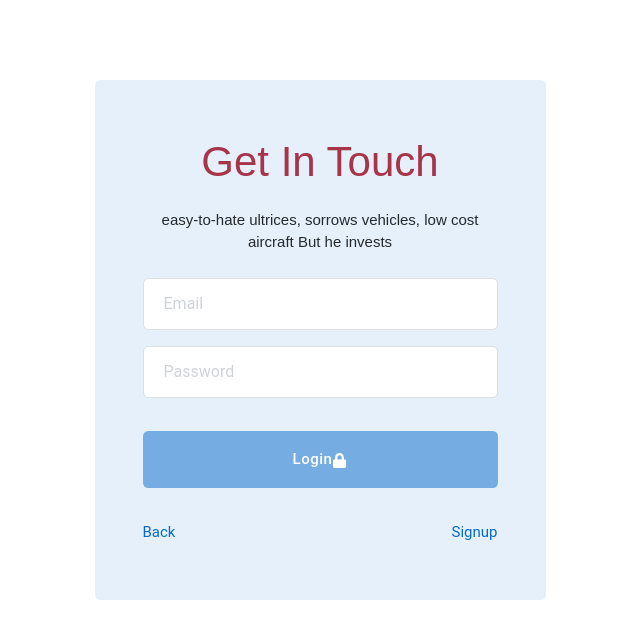
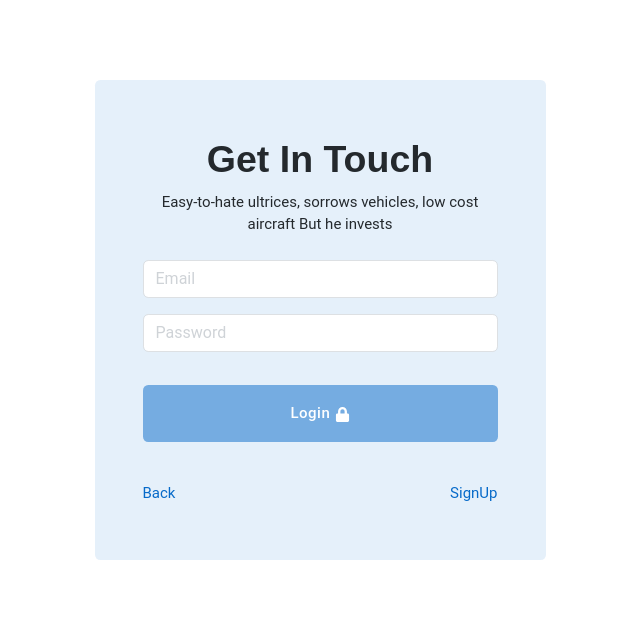
Before and after one commit to fardeen2636/reactjs-project, a Next.js app: page /login in a window 1280 px wide. Shown: the top 638 px of the page, without its empty margins (320-960 px from the left). Built offline with nearby package versions, Linux system fonts and the light colour scheme.

Commit message:
Login form + Validation

```diff
--- a/components/loginPage/index.js
+++ b/components/loginPage/index.js
@@ -1,80 +1,86 @@
-import React from "react";
-// import HeadPage from "../layout/headPage";
-// import HEAD_TITLES from "@/utils/constants/titleConstants";
-import styles from "./styles.module.css";
-import { Button, Form } from "react-bootstrap";
+import React, { useState } from "react";
+import { Button, Form, Alert } from "react-bootstrap";
 import { FaLock } from "react-icons/fa";
 
 
 function Login() {
+  const [email, setEmail] = useState("");
+  const [password, setPassword] = useState("");
+  const [validated, setValidated] = useState(false);
+  const [showError, setShowError] = useState(false);
+
+  const handleSubmit = (event) => {
+    const form = event.currentTarget;
+    event.preventDefault();
+    if (form.checkValidity() === false) {
+      event.stopPropagation();
+    } else {
+
+      console.log("Email:", email);
+      console.log("Password:", password);
+
+    }
+    setValidated(true);
+
+
+    if (email !== "example@example.com" || password !== "password") {
+      setShowError(true);
+    }
+  };
+
   return (
     <>
-      {/* <HeadPage title={HEAD_TITLES.login}> */}
       <section>
         <div className="container my-3 pt-5">
           <div className="row d-flex justify-content-center mt-3">
             <div className="col-lg-5 col-md-7 col-12">
-              <Form noValidate onSubmit={() => console.log("====submit==")}>
-                <div
-                  className={`${styles.contactFormWrapper} bg-primary bg-opacity-10 p-md-5 p-2 pt-4 rounded`}
-                >
-                  {/* <Image
-                      src="./circle-pattern.png"
-                      alt=""
-                      className="img-fluid contact-form-img d-none d-md-block"
-                    /> */}
+              <Form noValidate validated={validated} onSubmit={handleSubmit}>
+                <div className="bg-primary bg-opacity-10 p-md-5 p-2 pt-4 rounded">
                   <div className="row my-2">
                     <div className="col-12">
-                      <h2
-                        className={`${styles.contactFormHeading} text-center`}
-                      >
-                        Get In Touch
-                      </h2>
-                      <p
-                        className={`${styles.contactFormParagh} text-center text-dark`}
-                      >
-                        easy-to-hate ultrices, sorrows
-                        vehicles, low cost aircraft But he invests
+                      <h2 className="text-center">Get In Touch</h2>
+                      <p className="text-center text-dark">
+                        Easy-to-hate ultrices, sorrows vehicles, low cost aircraft But he invests
                       </p>
                     </div>
                     <div className="col-12 my-2">
+                      <Form.Group controlId="email">
                         <Form.Control
-                        type="text"
-                        name="email"
-                        className={`form-control ${styles.inputFormControl} shadow-none`}
+                          required
+                          type="email"
                           placeholder="Email"
-                        aria-label="Email"
-                      // value={values.firstName}
-                      // onChange={handleChange}
-                      // isValid={touched.firstName && !errors.firstName}
+                          value={email}
+                          onChange={(e) => setEmail(e.target.value)}
                         />
-                      <Form.Control.Feedback>
-                        Looks good!
+                        <Form.Control.Feedback type="invalid">
+                          Please provide a valid email.
                         </Form.Control.Feedback>
+                      </Form.Group>
                     </div>
                     <div className="col-12 my-2">
+                      <Form.Group controlId="password">
                         <Form.Control
+                          required
                           type="password"
-                        name="password"
-                        className={`form-control ${styles.inputFormControl} shadow-none`}
                           placeholder="Password"
-                        aria-label="Password"
-                      // value={values.firstName}
-                      // onChange={handleChange}
-                      // isValid={touched.firstName && !errors.firstName}
+                          value={password}
+                          onChange={(e) => setPassword(e.target.value)}
                         />
-                      <Form.Control.Feedback>
-                        Looks good!
+                        <Form.Control.Feedback type="invalid">
+                          Please provide a password.
                         </Form.Control.Feedback>
+                      </Form.Group>
                     </div>
 
+                    {showError && (
+                      <div className="col-12 my-2">
+                        <Alert variant="danger">Invalid email or password.</Alert>
+                      </div>
+                    )}
+
                     <div className="col-12 mx-auto my-2 mt-4">
-                      <Button
-                        type="submit"
-                        className="btn w-100 bg-primary bg-opacity-50 py-3 text-white me-2 mb-4 mb-sm-0"
-                      >
-                        Login
-                        <FaLock />
+                      <Button type="submit" className="btn w-100 bg-primary bg-opacity-50 py-3 text-white">
+                        Login <FaLock />
                       </Button>
                     </div>
 
@@ -84,7 +90,7 @@ function Login() {
                       </a>
                       <a href="signup.html">
                         {" "}
-                        Signup <i className="fa fa-arrow-right"></i>
+                        SignUp <i className="fa fa-arrow-Right"></i>
                       </a>
                     </div>
                   </div>
@@ -94,7 +100,6 @@ function Login() {
           </div>
         </div>
       </section>
-      {/* </HeadPage> */}
     </>
   );
 }
```
Lines whose indentation alone changed are shown as unchanged.
